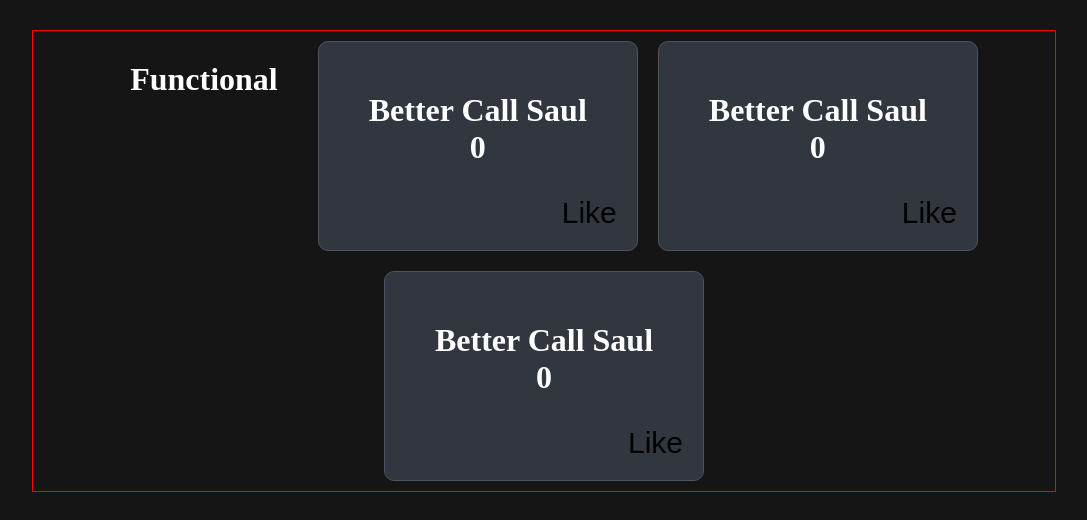
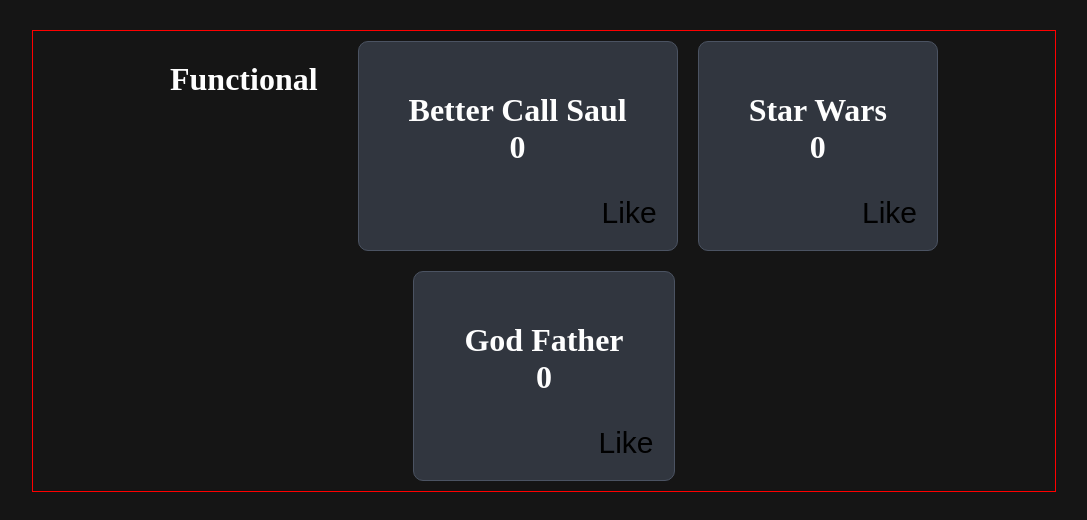
Before and after one commit to MarcoPolo1254r/JS-Mastery-React-Movie-app, a React (Vite) app: page / in a window 1280 px wide. Shown: the top 520 px of the page, without its empty margins (96-1183 px from the left). Built offline with nearby package versions, Linux system fonts and the light colour scheme.

Commit message:
finish working on basic React concepts

```diff
--- a/src/App.jsx
+++ b/src/App.jsx
@@ -6,7 +6,7 @@
   const [hasLiked, setHasLiked] = useState(false);
 
   useEffect(() => {
-    console.log(`${title} has been liked: ${!hasLiked}`);
+    console.log(`${title} has been liked: ${hasLiked}`);
   },[hasLiked]);
 
   return (
@@ -25,8 +25,8 @@
   <div className="card-container">
     <h1>Functional</h1>
     <Card title="Better Call Saul" />
-    <Card title="Better Call Saul" />
-    <Card title="Better Call Saul" />
+    <Card title="Star Wars" />
+    <Card title="God Father" />
   </div>
   )
 }
```
